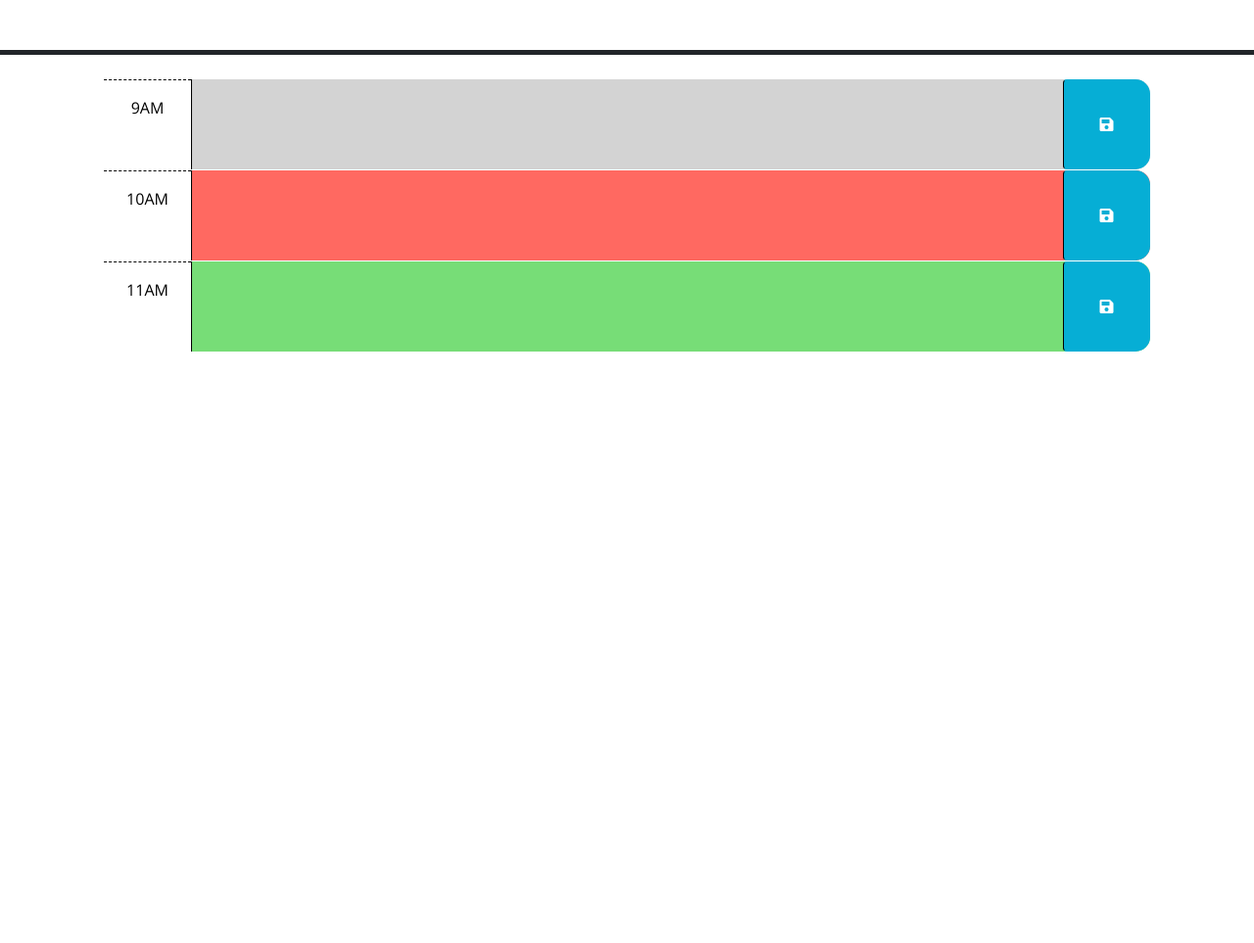
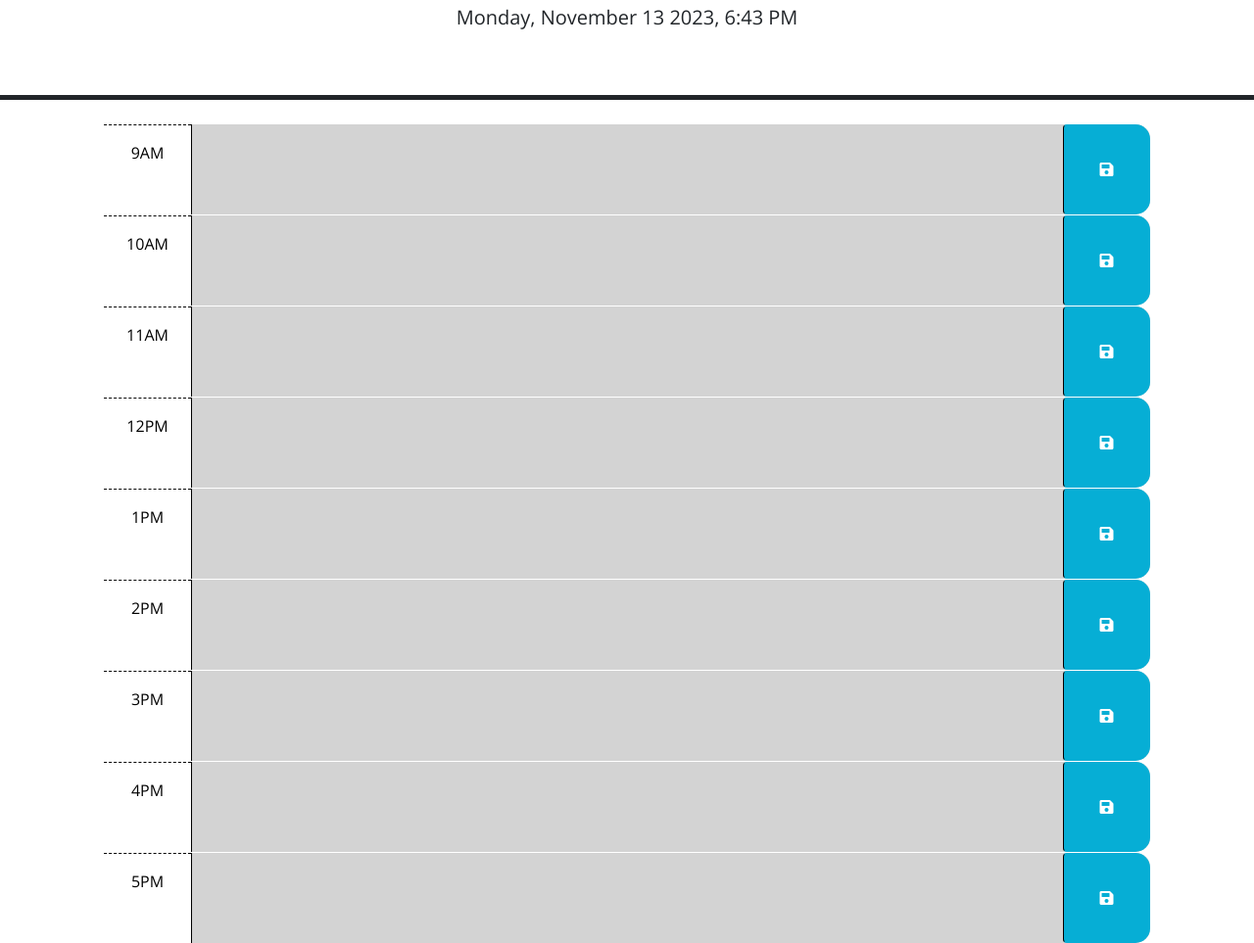
Before and after one commit to chrisahn10/Daily-Planner, a plain HTML site: page index.html in a window 1280 px wide. Shown: the part 176-1139 px from the top of the page at 98% size. Before the commit the page ends 800 px from the top, so only its background shows below. Drawn offline with nearby package versions, Linux system fonts and the light colour scheme.

Commit message:
got the time to show

```diff
--- a/index.html
+++ b/index.html
@@ -29,18 +29,7 @@
       <p id="currentDay" class="lead"></p>
     </header>
     <div class="container-lg px-5">
-      <!-- Use class for "past", "present", and "future" to apply styles to the
-        time-block divs accordingly. The javascript will need to do this by
-        adding/removing these classes on each div by comparing the hour in the
-        id to the current hour. The html provided below is meant to be an example
-        demonstrating how the css provided can be leveraged to create the
-        desired layout and colors. The html below should be removed or updated
-        in the finished product. Remember to delete this comment once the
-        code is implemented.
-        -->
-
-      <!-- Example of a past time block. The "past" class adds a gray background color. -->
-      <div id="hour-9" class="row time-block past">
+      <div id="hour-09" class="row time-block">
         <div class="col-2 col-md-1 hour text-center py-3">9AM</div>
         <textarea class="col-8 col-md-10 description" rows="3"> </textarea>
         <button class="btn saveBtn col-2 col-md-1" aria-label="save">
@@ -48,8 +37,7 @@
         </button>
       </div>
 
-      <!-- Example of a a present time block. The "present" class adds a red background color. -->
-      <div id="hour-10" class="row time-block present">
+      <div id="hour-10" class="row time-block">
         <div class="col-2 col-md-1 hour text-center py-3">10AM</div>
         <textarea class="col-8 col-md-10 description" rows="3"> </textarea>
         <button class="btn saveBtn col-2 col-md-1" aria-label="save">
@@ -57,18 +45,66 @@
         </button>
       </div>
 
-      <!-- Example of a future time block. The "future" class adds a green background color. -->
-      <div id="hour-11" class="row time-block future">
+      <div id="hour-11" class="row time-block">
         <div class="col-2 col-md-1 hour text-center py-3">11AM</div>
         <textarea class="col-8 col-md-10 description" rows="3"> </textarea>
         <button class="btn saveBtn col-2 col-md-1" aria-label="save">
           <i class="fas fa-save" aria-hidden="true"></i>
         </button>
       </div>
+      <div id="hour-12" class="row time-block">
+        <div class="col-2 col-md-1 hour text-center py-3">12PM</div>
+        <textarea class="col-8 col-md-10 description" rows="3"> </textarea>
+        <button class="btn saveBtn col-2 col-md-1" aria-label="save">
+          <i class="fas fa-save" aria-hidden="true"></i>
+        </button>
+      </div>
+
+      <div id="hour-13" class="row time-block">
+        <div class="col-2 col-md-1 hour text-center py-3">1PM</div>
+        <textarea class="col-8 col-md-10 description" rows="3"> </textarea>
+        <button class="btn saveBtn col-2 col-md-1" aria-label="save">
+          <i class="fas fa-save" aria-hidden="true"></i>
+        </button>
+      </div>
+
+      <div id="hour-14" class="row time-block">
+        <div class="col-2 col-md-1 hour text-center py-3">2PM</div>
+        <textarea class="col-8 col-md-10 description" rows="3"> </textarea>
+        <button class="btn saveBtn col-2 col-md-1" aria-label="save">
+          <i class="fas fa-save" aria-hidden="true"></i>
+        </button>
+      </div>
+
+      <div id="hour-15" class="row time-block">
+        <div class="col-2 col-md-1 hour text-center py-3">3PM</div>
+        <textarea class="col-8 col-md-10 description" rows="3"> </textarea>
+        <button class="btn saveBtn col-2 col-md-1" aria-label="save">
+          <i class="fas fa-save" aria-hidden="true"></i>
+        </button>
+      </div>
+
+      <div id="hour-16" class="row time-block">
+        <div class="col-2 col-md-1 hour text-center py-3">4PM</div>
+        <textarea class="col-8 col-md-10 description" rows="3"> </textarea>
+        <button class="btn saveBtn col-2 col-md-1" aria-label="save">
+          <i class="fas fa-save" aria-hidden="true"></i>
+        </button>
+      </div>
+
+      <div id="hour-17" class="row time-block">
+        <div class="col-2 col-md-1 hour text-center py-3">5PM</div>
+        <textarea class="col-8 col-md-10 description" rows="3"> </textarea>
+        <button class="btn saveBtn col-2 col-md-1" aria-label="save">
+          <i class="fas fa-save" aria-hidden="true"></i>
+        </button>
+      </div>
+      <script src="https://cdn.jsdelivr.net/npm/dayjs@1.11.3/dayjs.min.js"></script>
+      <script src="https://cdn.jsdelivr.net/npm/dayjs/plugin/timezone.min.js"></script>
+      <script src="https://cdn.jsdelivr.net/npm/dayjs/plugin/utc.min.js"></script>
 
     <script src="https://code.jquery.com/jquery-3.4.1.min.js"></script>
     <script
-      src="https://cdn.jsdelivr.net/npm/dayjs@1.11.3/dayjs.min.js"
       integrity="sha256-iu/zLUB+QgISXBLCW/mcDi/rnf4m4uEDO0wauy76x7U="
       crossorigin="anonymous"
     ></script>
--- a/script.js
+++ b/script.js
@@ -1,23 +1,61 @@
-// Wrap all code that interacts with the DOM in a call to jQuery to ensure that
-// the code isn't run until the browser has finished rendering all the elements
-// in the html.
-$(function () {
-  // TODO: Add a listener for click events on the save button. This code should
-  // use the id in the containing time-block as a key to save the user input in
-  // local storage. HINT: What does `this` reference in the click listener
-  // function? How can DOM traversal be used to get the "hour-x" id of the
-  // time-block containing the button that was clicked? How might the id be
-  // useful when saving the description in local storage?
-  //
-  // TODO: Add code to apply the past, present, or future class to each time
-  // block by comparing the id to the current hour. HINTS: How can the id
-  // attribute of each time-block be used to conditionally add or remove the
-  // past, present, and future classes? How can Day.js be used to get the
-  // current hour in 24-hour time?
-  //
-  // TODO: Add code to get any user input that was saved in localStorage and set
-  // the values of the corresponding textarea elements. HINT: How can the id
-  // attribute of each time-block be used to do this?
-  //
-  // TODO: Add code to display the current date in the header of the page.
+// Makes sure the code doesn't run until after the whole webpage is loaded
+$(document).ready(function () {
+  // Interval set to 1 second
+  setInterval(clockTick, 1000)
+  $(".saveBtn").on("click", function() {
+    // Retrieves the value from a sibling element with the class .description
+    var value = $(this).siblings(".description").val();
+    // Retrieves the id attribute of the parent element.
+    var time = $(this).parent().attr("id");
+    // Stores these values in localStorage, using the id as the key and the retrieved value as the data.
+    localStorage.setItem(time, value);
+    // Shows an alert
+    $(".alert").addClass("show");
+
+    setTimeout(function () {
+
+      $(".alert").removeClass("show");
+
+    }, 5000)
+  })
+
+  setInterval(hourChecker, 10000)
+  // updates UI elements based on the time of day
+  function hourChecker() {
+
+    var currentHour = dayjs().format("HH");
+
+    $(".time-block").each(function () {
+      var blockHour = $(this).attr("id").split("-")[1];
+      if (currentHour > blockHour) {
+        $(this).addClass("past");
+        $(this).removeClass("present")
+        $(this).removeClass("future")
+      } else if (currentHour == blockHour) {
+        $(this).addClass("present");
+        $(this).removeClass("future");
+        $(this).removeClass("past");
+      } else {
+        $(this).addClass("future");
+        $(this).removeClass("past");
+        $(this).removeClass("present");
+      }
+    })
+  }
+
+  $(".time-block").each(function () {
+    $(this).children(".description").val(localStorage.getItem($(this).attr("id")))
+  })
+
+  hourChecker();
+
+
+dayjs.extend(window.dayjs_plugin_utc);
+dayjs.extend(window.dayjs_plugin_timezone);
+
+function clockTick() {
+  $("#currentDay").text(dayjs().tz("America/New_York").format("dddd, MMMM D YYYY, h:mm A"));
+}
+
+
 });
```
